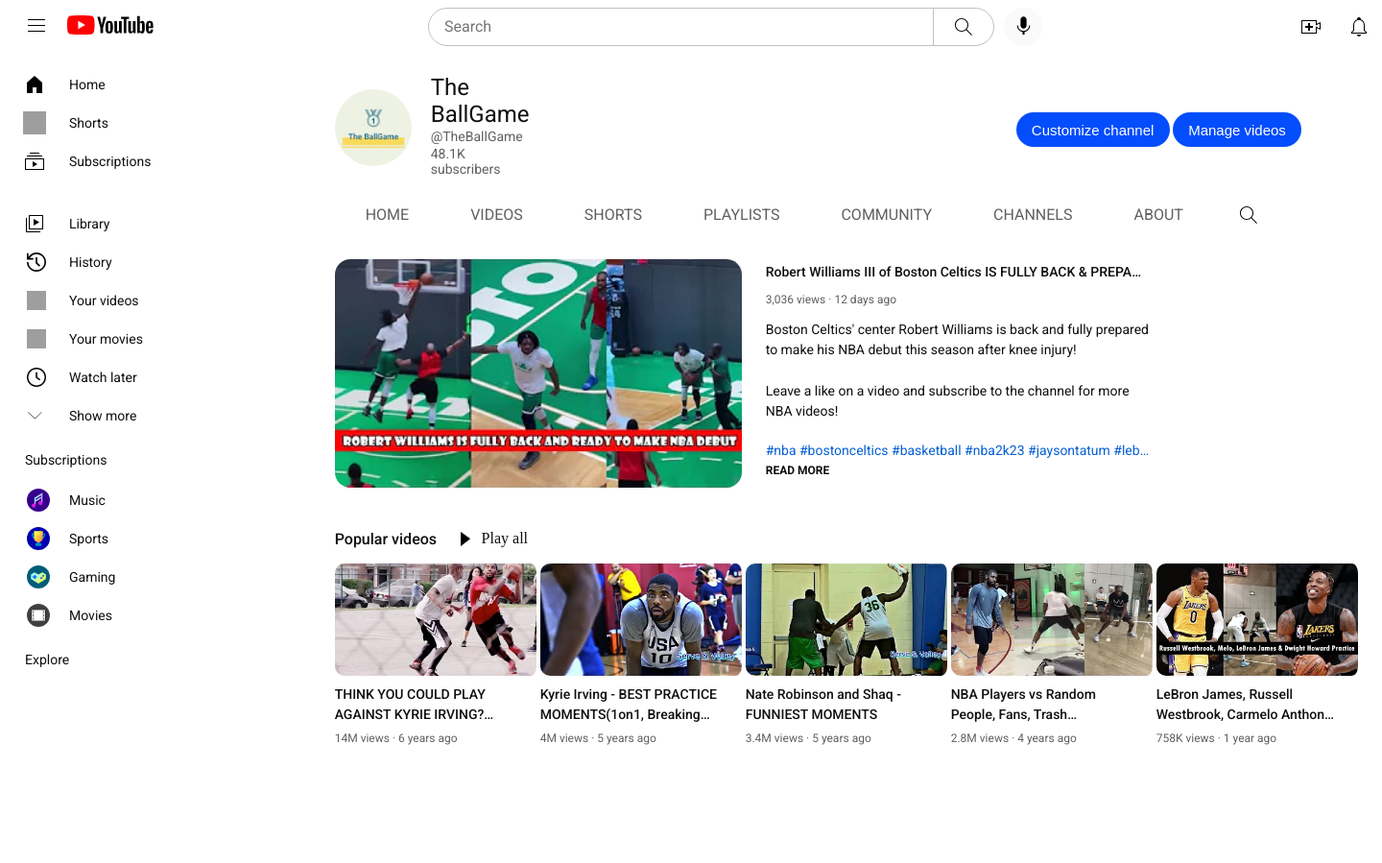
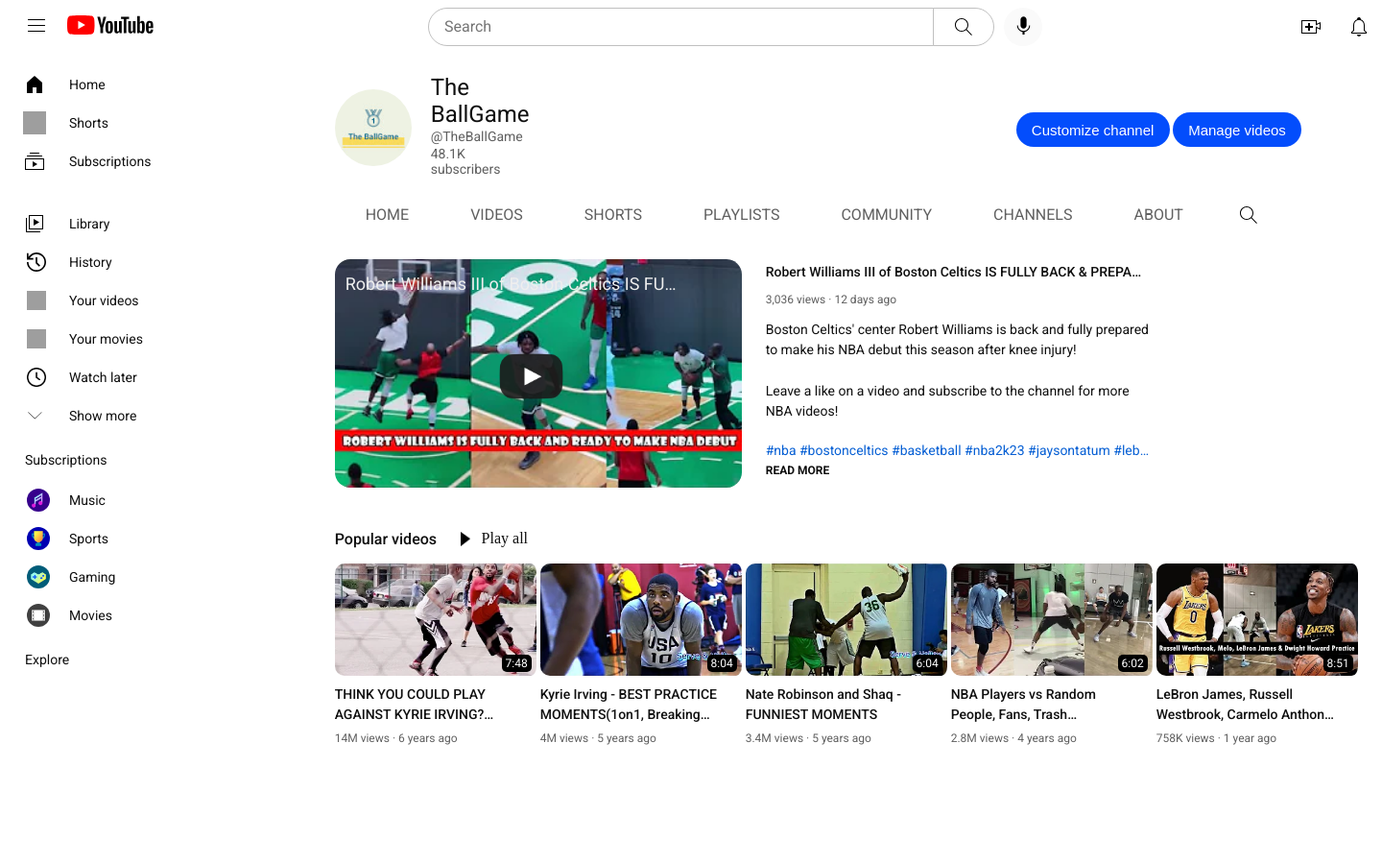
Before and after one commit to emiralic/Youtube-page, a Flask app: page /youtube in a window 1440 px wide. Shown: the top 899 px of the page at 96% size. Run offline with Flask 2, Linux system fonts and the light colour scheme; grey boxes are pictures that could not be loaded.

Commit message:
Few touches left

```diff
--- a/templates/youtube.html
+++ b/templates/youtube.html
@@ -109,12 +112,106 @@
     margin-right: 104.7px;
 
 
+
   }
+  .picture{
+    display:flex;
+    flex-direction:row;
+    align-items: center;
+    position:relative;
+  }
+  .picture-column{
+    display:flex;
+    flex-direction:column;
+  }
+  .home-videos-shorts{
+    display:flex;
+    flex-direction:row;
+    align-items: center;
+    position:fixed;
+    background-color: white;
+    width: 1519.2px;
+    z-index: 100;
+
+  }
+  .video-title-description{
+      display:flex;
+      flex-direction:row;
+      width: 1070px;
+      padding-top: 72px;
+      padding-bottom: 24px;
+      position:relative;
+  }
+  .text-on-thumbnail{
+    font-family: Roboto, Arial;
+    font-size: 18px;
+    position: absolute;
+    bottom: 230px;
+    color: #EEEEEE;
+    left: 11px;
+    width: 348px;
+    text-overflow: ellipsis;
+    white-space: nowrap;
+    overflow: hidden;
+  }
+  .youtube-button-thumbnail{
+    position: absolute;
+    width: 70px;
+    left: 170px;
+    bottom: 118px;
+  }
+   .popular-videos-row{
+    display:flex;
+    flex-direction:row;
+    align-items: center;
+    width: 1070px;
+
+  }
+  .popular-videos-titles{
+    display:flex;
+    flex-direction:column;
+    align-items: left;
+    position:relative;
+  }
+  .popular-videos-text{
+      display:flex;
+      flex-direction:row;
+      align-items: center;
+  }
+  .popular-videos-text-row{
+      display:flex;
+      flex-direction:column;
+  }
+  .page-left-side{
+     display:flex;
+     position:fixed;
+     flex-direction:column;
+     width: 40px;
+     padding-left: 18px;
+     padding-right: 12px;
+     top:68px;
+     left:0;
+     right:0;
+  }
+
   .img-pictures{
     width: 210px;
     border-radius: 10px;
     padding-right: 4px;
     cursor:pointer;
+  }
+  .video-time{
+    font-family: Roboto, Arial;
+    font-size: 12px;
+    background-color: black;
+    color: white;
+    position:absolute;
+    bottom: 88px;
+    right: 9px;
+    border-radius: 5px;
+    padding: 2px 4px 2px 4px;
+
+
   }
   .titles{
     font-family: Roboto, Arial;
@@ -643,14 +764,17 @@
 
 
       </div>
-      <div style="
-      display:flex;
-      flex-direction:row;
-      width: 1070px;
-      padding-top: 72px;
-      padding-bottom: 24px;">
+      <div class="video-title-description">
         <div>
           <img class="thumbnail" src="static/thumbnail.webp">
+            <a class="underline" href="https://www.youtube.com/watch?v=IiEzjbbB7_8">
+            <div class="text-on-thumbnail">
+                Robert Williams III of Boston Celtics IS FULLY BACK & PREPARED To Make
+            </div>
+            <div>
+                <img class="youtube-button-thumbnail" src="static/youtube-button-thumbnail.png">
+            </div>
+            </a>
         </div>
         <div class="text">
           <a class="underline" href="https://www.youtube.com/watch?v=IiEzjbbB7_8">
@@ -690,13 +814,8 @@
         </div>
 
       </div>
-      <div style="
-      display:flex;
-      flex-direction:column;">
-          <div style="
-          display:flex;
-          flex-direction:row;
-          align-items: center;">
+      <div class="popular-videos-text-row">
+          <div class="popular-videos-text">
               <a class="underline" href="https://www.youtube.com/@TheBallGame/videos?view=0&sort=p&shelf_id=0">
               <p class="over-videos">
                   Popular videos
@@ -713,17 +832,14 @@
                   </a>
               </div>
           </div>
-          <div style="
-          display:flex;
-          flex-direction:row;
-          align-items: center;
-          width: 1070px">
-              <div style="
-              display:flex;
-              flex-direction:column;
-              align-items: left;">
+          <div class="popular-videos-row">
+              <div class="popular-videos-titles">
                   <a class="underline" href="https://www.youtube.com/watch?v=a0y13k6_dU8">
                   <img class="img-pictures" src="static/picture1.webp">
+                  <div class="video-time">
+                      7:48
+                  </div>
+
                   <p class="titles">
                       THINK YOU COULD PLAY AGAINST KYRIE IRVING?
                       WATCH HIM PLAY AGAINST RANDOM PEOPLE, FANS(MUST WATCH)
@@ -734,12 +850,12 @@
                   </p>
                   </a>
               </div>
-              <div style="
-              display:flex;
-              flex-direction:column;
-              align-items: left;">
+              <div class="popular-videos-titles">
                   <a class="underline" href="https://www.youtube.com/watch?v=L3r6URIyFgo">
                   <img class="img-pictures" src="static/picture2.webp">
+                      <div class="video-time">
+                      8:04
+                      </div>
                   <p class="titles">
                       Kyrie Irving - BEST PRACTICE MOMENTS(1on1, Breaking Ankles, Funny)
                   </p>
@@ -748,12 +864,12 @@
                   </p>
                   </a>
               </div>
-              <div style="
-              display:flex;
-              flex-direction:column;
-              align-items: left;">
+              <div class="popular-videos-titles">
                   <a class="underline" href="https://www.youtube.com/watch?v=DZGIuVcblG4">
                   <img class="img-pictures" src="static/picture3.webp">
+                      <div class="video-time">
+                      6:04
+                      </div>
                   <p class="titles">
                       Nate Robinson and Shaq - FUNNIEST MOMENTS
                   </p>
@@ -762,12 +878,12 @@
                   </p>
                   </a>
               </div>
-              <div style="
-              display:flex;
-              flex-direction:column;
-              align-items: left;">
+              <div class="popular-videos-titles">
                   <a class="underline" href="https://www.youtube.com/watch?v=50_MYpDIYiw">
                   <img class="img-pictures" src="static/picture4.webp">
+                      <div class="video-time">
+                      6:02
+                      </div>
                   <p class="titles">
                       NBA Players vs Random People, Fans, Trash Talkers(UNSEEN)
                   </p>
@@ -776,12 +892,12 @@
                   </p>
                   </a>
               </div>
-              <div style="
-              display:flex;
-              flex-direction:column;
-              align-items: left;">
+              <div class="popular-videos-titles">
                   <a class="underline" href="https://www.youtube.com/watch?v=NsblkcJIdN8">
                   <img class="img-pictures" src="static/picture5.webp">
+                      <div class="video-time">
+                      8:51
+                      </div>
                   <p class="titles">
                       LeBron James, Russell Westbrook, Carmelo Anthony & Dwight Howard First Practice For New NBA Season
                   </p>
```
Also changed, not shown: other parts of templates/youtube.html (+55 -34 lines), static/middle-part.css (added), static/photothumb.db, static/youtube-button-thumbnail.png (added).
